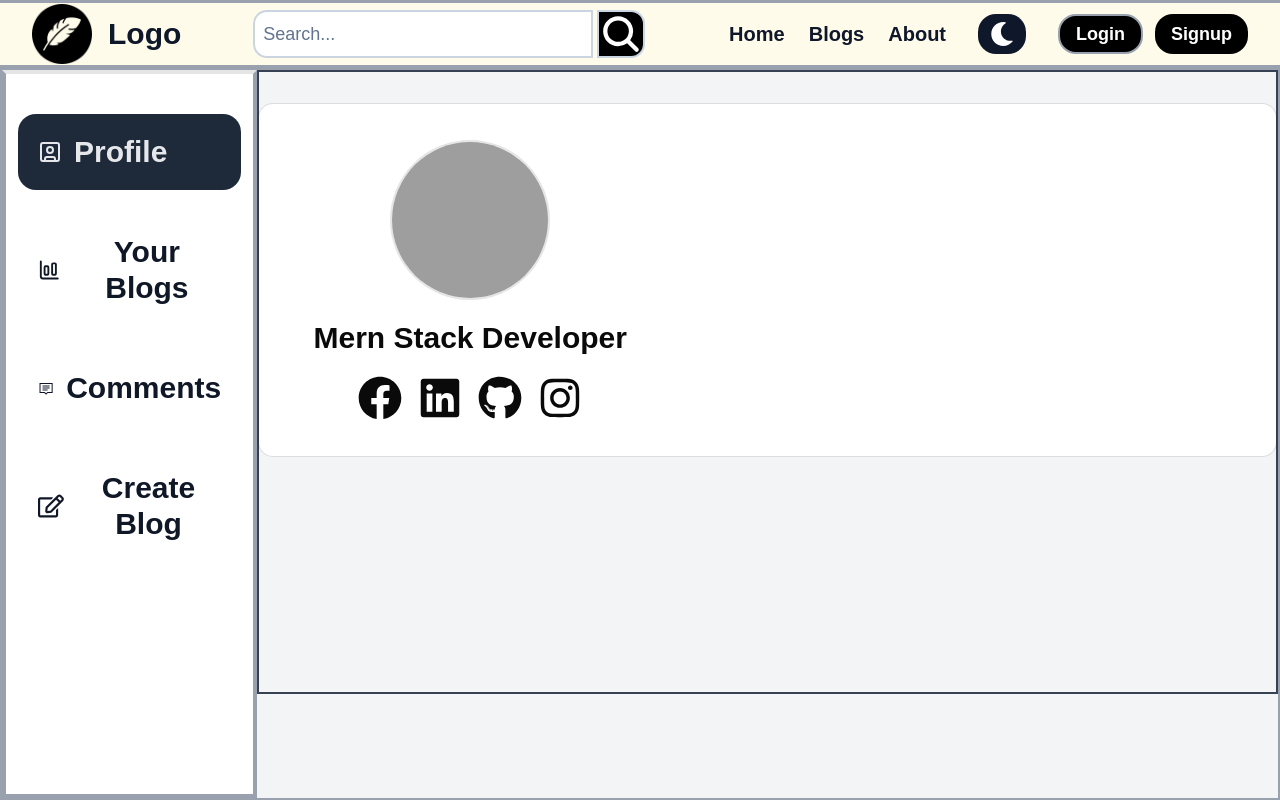
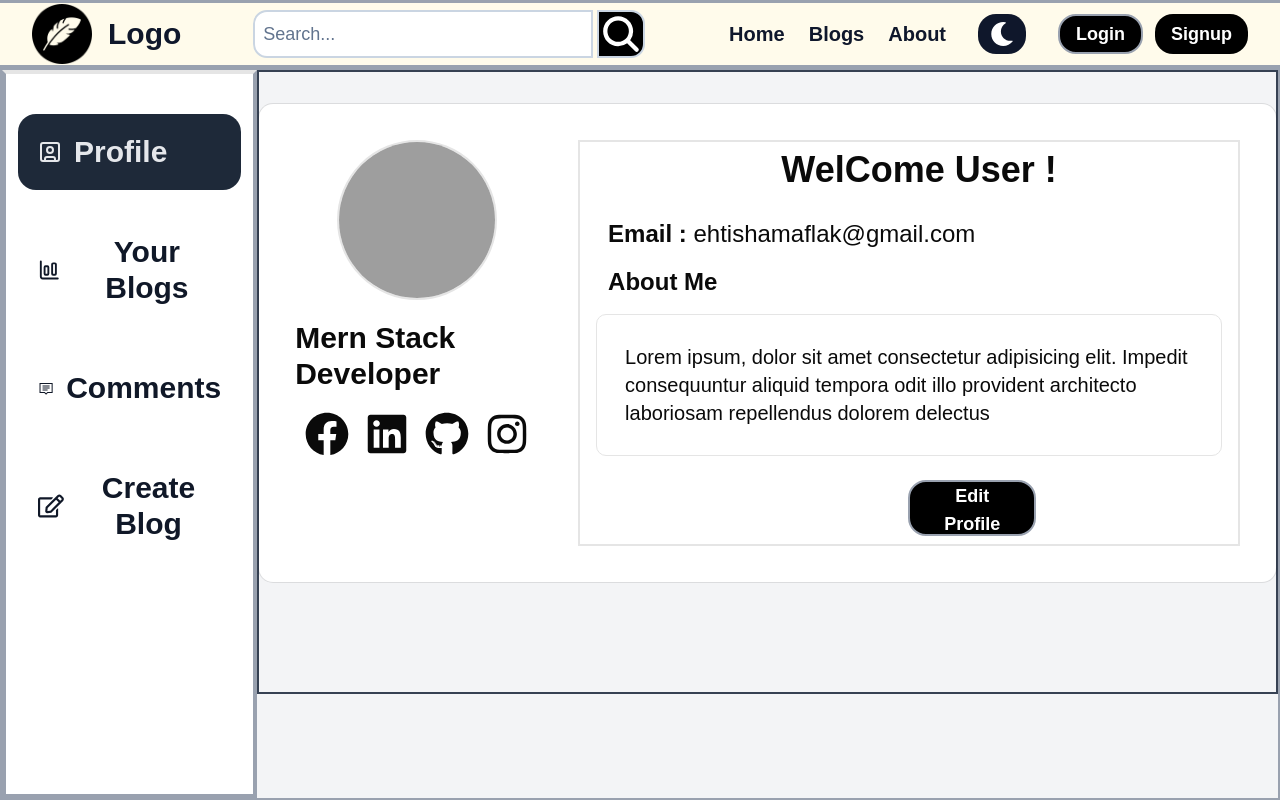
Before and after one commit to ehtishamaflaq3/Blog-Website, a React app in the folder frontend/: page /dashboard/profile in a window 1280 px wide. Built offline with nearby package versions, Linux system fonts and the light colour scheme; grey boxes are pictures that could not be loaded; the HTML template or start-up script is replaced by a standard one.

Commit message:
frontend

```diff
--- a/frontend/src/pages/Profile.jsx
+++ b/frontend/src/pages/Profile.jsx
@@ -13,13 +13,14 @@ import {
 import { Link } from 'react-router-dom'
 import { FaFacebook, FaGithub, FaInstagram } from 'react-icons/fa'
 import { FaLinkedin } from 'react-icons/fa6'
+import { Button } from '@base-ui/react'
 const Profile = () => {
   return (
     <div className='h-156 border-2 border-gray-700'>
         <div className='max-w-6xl mx-auto mt-8'>
             <Card className='flex md:flex-row flex-col gap-10 p-10 md:p-9 dark:bg-gray-800 mx-4 md:mx-0'>
                 {/* Image Section */}
-                <div className='h-full  flex flex-col gap-5 items-center justify-center md:w-[350px]'>
+                <div className='h-full flex flex-col gap-5 items-center justify-center md:w-[350px]'>
                     <Avatar className="w-40 h-40 border-2" >
                         <AvatarImage src={userLogo}/>
                     </Avatar>
@@ -31,6 +32,17 @@ const Profile = () => {
                         <Link ><FaInstagram className='size-11'/></Link>
                     </div>
                 </div>
+                {/* info section */}
+                <div className='flex flex-col border-2 p-2 w-full'>
+                    <h1 className='font-bold text-center  ml-5 text-4xl mb-7'>WelCome User !</h1>
+                    <p className='text-2xl'><span className='ml-5 font-semibold text-2xl '>Email : </span >ehtishamaflak@gmail.com</p>
+                    <div className='flex flex-col gap-2 items-start justify-start my-4'>
+                        <label className='text-2xl ml-5 font-semibold'>About Me</label>
+                        <p className='border dark:border-gray-600 p-7 m-2 text-xl text-start rounded-lg'>Lorem ipsum, dolor sit amet consectetur adipisicing elit. Impedit consequuntur aliquid tempora odit illo provident architecto laboriosam repellendus dolorem delectus</p>
+                    </div>
+                    <Button className="h-14 px-4 rounded-2xl text-lg font-bold md:ml-80 bg-black cursor-pointer text-white border-2 w-[20%] border-gray-400 hover:bg-gray-500 hover:text-gray-800">Edit Profile</Button>
+                    {/* making dialog */}
+                </div>
             </Card>
         </div>
     </div>
```
